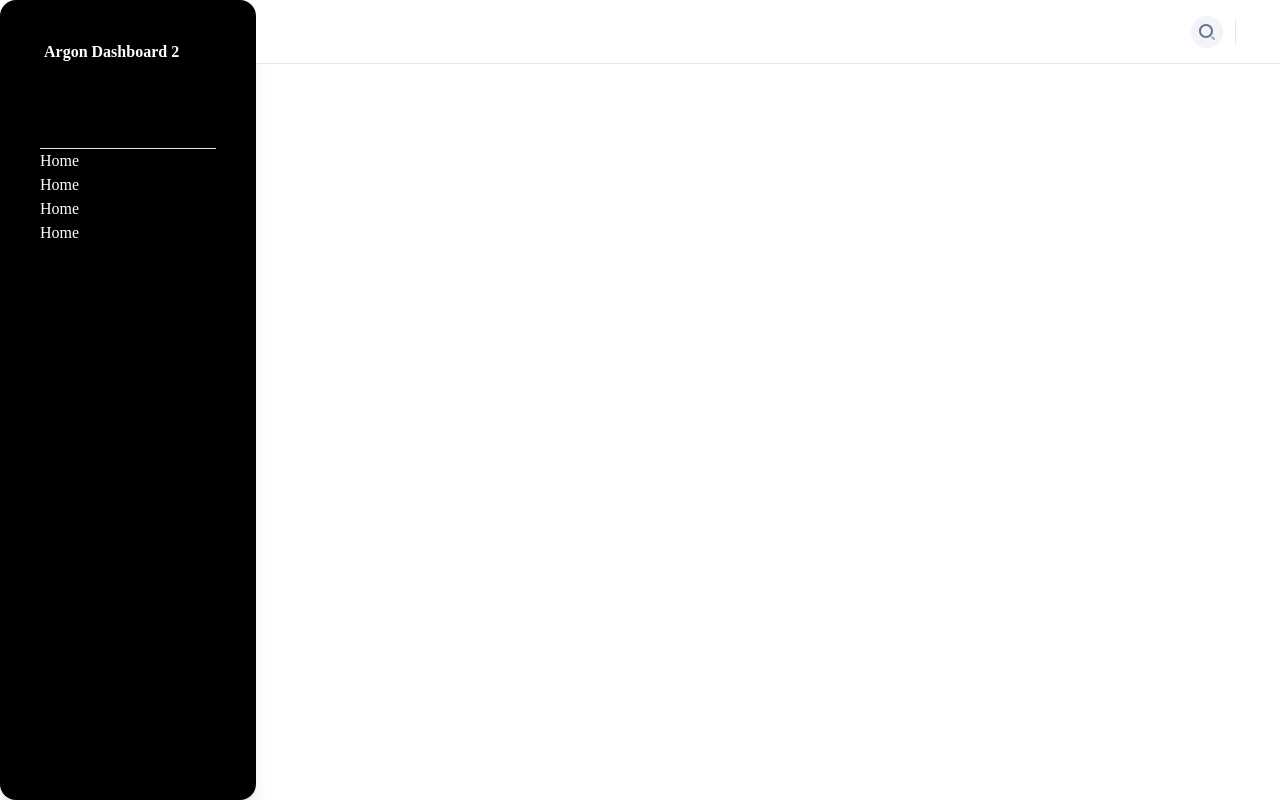
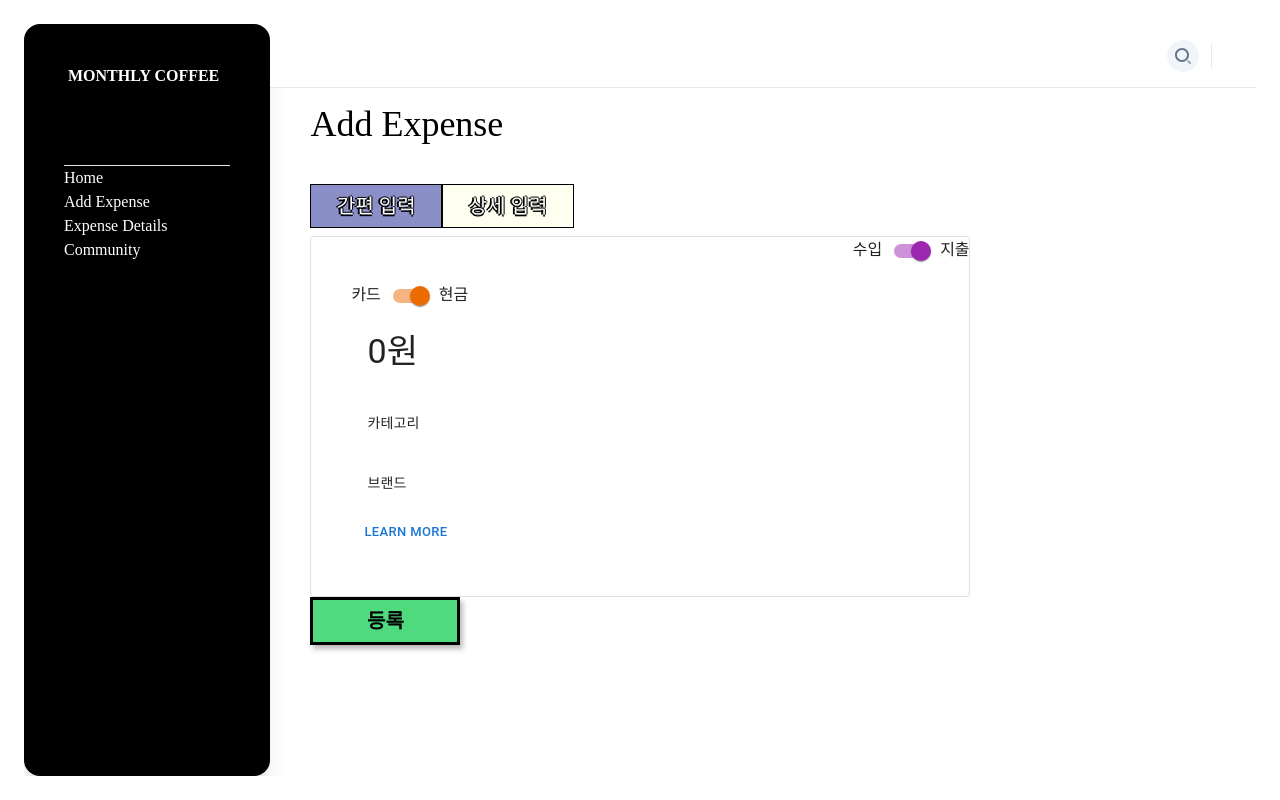
Before and after one commit to MaraisLee/monthlycoffee, a React (Create React App) app: page /addexpense in a window 1280 px wide. Built offline with nearby package versions, Linux system fonts and the light colour scheme.

Commit message:
utils정리 및 addExpense 작업중

```diff
--- a/src/App.js
+++ b/src/App.js
@@ -2,21 +2,25 @@ import React, { useState } from "react";
 import { BrowserRouter as Router, Route, Routes } from "react-router-dom";
 import Sidebar from "pages/Sidebar";
 import Home from "components/Home";
-import About from "components/About";
 import Header from "pages/Header";
+import ExpenseDetails from "pages/expenses/ExpenseDetails";
+import Community from "pages/Community";
+import AddExpense from "pages/expenses/AddExpense";
 
 const App = () => {
   const [sidebarOpen, setSidebarOpen] = useState(false);
 
   return (
     <Router>
-      <div className="flex h-screen overflow-hidden">
+      <div className="flex h-[94vh] m-[3vh] overflow-hidden">
         <Sidebar sidebarOpen={sidebarOpen} setSidebarOpen={setSidebarOpen} />
         <div className="relative flex flex-col flex-1 overflow-y-auto overflow-x-hidden">
           <Header sidebarOpen={sidebarOpen} setSidebarOpen={setSidebarOpen} />
           <Routes>
-            <Route path="/" element={<Home />} />
-            <Route path="/about" element={<About />} />
+            <Route exact path="/" element={<Home />} />
+            <Route path="/expense" element={<ExpenseDetails />} />
+            <Route path="/community" element={<Community />} />
+            <Route path="/addexpense" element={<AddExpense />} />
           </Routes>
         </div>
       </div>
--- a/src/components/Home.js
+++ b/src/components/Home.js
@@ -1,18 +1,7 @@
 import React from "react";
 
 const Home = () => {
-  return (
-    <>
-      <div className="text-white">
-        <h1>MONTHLY COFFEE</h1>
-        <ul>
-          <li>HOME</li>
-          <li>HOME</li>
-          <li>HOME</li>
-        </ul>
-      </div>
-    </>
-  );
+  return <>Home</>;
 };
 
 export default Home;
--- /dev/null
+++ b/src/pages/Community.js
@@ -0,0 +1,7 @@
+import React from "react";
+
+const Community = () => {
+  return <div>Community</div>;
+};
+
+export default Community;
--- a/src/pages/Sidebar.js
+++ b/src/pages/Sidebar.js
@@ -1,23 +1,50 @@
-import React, { useState, useEffect, useRef } from "react";
-import { NavLink, useLocation } from "react-router-dom";
-
-import SidebarLinkGroup from "./SidebarLinkGruop";
+import React from "react";
+import { Link, NavLink } from "react-router-dom";
 
 const Sidebar = () => {
+  const active = { color: "white" };
   return (
     <aside className="block w-[20%] p-10 bg-black overflow-y-auto antialiased transition-transform duration-200 -translate-x-full shadow-xl rounded-2xl xl:left-0 xl:translate-x-0">
       <div className="h-[15%]">
         <span className="ml-1 text-white font-semibold transition-all duration-200 ease-nav-brand">
-          Argon Dashboard 2
+          MONTHLY COFFEE
         </span>
       </div>
       <hr className="h-px mt-0 bg-transparent bg-gradient-to-r from-transparent via-black/40 to-transparent dark:bg-gradient-to-r dark:from-transparent dark:via-white dark:to-transparent" />
       <div>
-        <ul className="text-white">
-          <li>Home</li>
-          <li>Home</li>
-          <li>Home</li>
-          <li>Home</li>
+        <ul>
+          <li>
+            <NavLink style={{ color: "white" }} activeStyle={active} to="/">
+              Home
+            </NavLink>
+          </li>
+          <li>
+            <NavLink
+              style={{ color: "white" }}
+              activeStyle={active}
+              to="/addexpense"
+            >
+              Add Expense
+            </NavLink>
+          </li>
+          <li>
+            <NavLink
+              style={{ color: "white" }}
+              activeStyle={active}
+              to="/expense"
+            >
+              Expense Details
+            </NavLink>
+          </li>
+          <li>
+            <NavLink
+              style={{ color: "white" }}
+              activeStyle={active}
+              to="/community"
+            >
+              Community
+            </NavLink>
+          </li>
         </ul>
       </div>
     </aside>
--- /dev/null
+++ b/src/pages/expenses/AddExpense.js
@@ -0,0 +1,78 @@
+import React from "react";
+import Card from "@mui/material/Card";
+import CardActions from "@mui/material/CardActions";
+import CardContent from "@mui/material/CardContent";
+import Button from "@mui/material/Button";
+import Typography from "@mui/material/Typography";
+import { VioletBt } from "styles/AddEXpenseCss";
+import { Switch } from "@mui/material";
+import { yellowcolor } from "utils/colors";
+import { GreenBt } from "utils/basicCss";
+
+const AddExpense = () => {
+  return (
+    <>
+      <div className="absolute p-10 w-3/4">
+        <h1 className="text-4xl my-10">Add Expense</h1>
+        <div className="flex">
+          <VioletBt>간편 입력</VioletBt>
+          <VioletBt style={{ background: " ivory" }}>상세 입력</VioletBt>
+        </div>
+        <Card variant="outlined" className="p-10">
+          카드
+          <Switch checked={true} color="warning" size="lg" />
+          현금
+          <div className="absolute top-52 right-10">
+            수입
+            <Switch checked={true} color="secondary" size="lg" />
+            지출
+          </div>
+          <CardContent>
+            <Typography variant="h4" component="div">
+              0원
+            </Typography>
+            <Typography sx={{ my: 5 }} variant="body2">
+              카테고리
+            </Typography>
+            <Typography variant="body2">브랜드</Typography>
+          </CardContent>
+          <CardActions>
+            <Button size="small">Learn More</Button>
+          </CardActions>
+        </Card>
+        <GreenBt>등록</GreenBt>
+
+        {/* <Box>
+          <h2>상세 입력</h2>
+          <Card variant="outlined">
+            <CardContent>
+              <Typography
+                sx={{ fontSize: 14 }}
+                color="text.secondary"
+                gutterBottom
+              >
+                Word of the Day
+              </Typography>
+              <Typography variant="h5" component="div">
+                be
+              </Typography>
+              <Typography sx={{ mb: 1.5 }} color="text.secondary">
+                adjective
+              </Typography>
+              <Typography variant="body2">
+                well meaning and kindly.
+                <br />
+                {'"a benevolent smile"'}
+              </Typography>
+            </CardContent>
+            <CardActions>
+              <Button size="small">Learn More</Button>
+            </CardActions>
+          </Card>
+        </Box> */}
+      </div>
+    </>
+  );
+};
+
+export default AddExpense;
--- /dev/null
+++ b/src/pages/expenses/ExpenseDetails.js
@@ -0,0 +1,9 @@
+import React from 'react'
+
+const ExpenseDetails = () => {
+  return (
+    <div>ExpenseDetails</div>
+  )
+}
+
+export default ExpenseDetails
--- /dev/null
+++ b/src/styles/AddEXpenseCss.js
@@ -0,0 +1,14 @@
+import styled from "@emotion/styled";
+import { txtShadow } from "utils/colors";
+
+export const VioletBt = styled.button`
+  width: 20%;
+  border: 1px solid black;
+  text-align: center;
+  background: #8b8fc8;
+  text-shadow: ${txtShadow};
+  font-size: 20px;
+  color: white;
+  padding: 6px;
+  margin-bottom: 8px;
+`;
--- /dev/null
+++ b/src/utils/basicCss.js
@@ -0,0 +1,13 @@
+import styled from "@emotion/styled";
+
+export const GreenBt = styled.button`
+  width: 150px;
+  border: 3px solid black;
+  box-shadow: 3px 4px 5px 0px rgb(0 0 0 / 27%);
+  text-align: center;
+  background: #50da7e;
+  font-size: 20px;
+  font-weight: 600;
+  padding: 6px;
+  margin-bottom: 8px;
+`;
--- a/src/utils/colors.js
+++ b/src/utils/colors.js
@@ -1 +1,3 @@
+
 export const yellowcolor = "F4CC4F";
+export const txtShadow = "-2px 0 black, 0 2px black, 1px 0 black, 0 -1px black";
```
